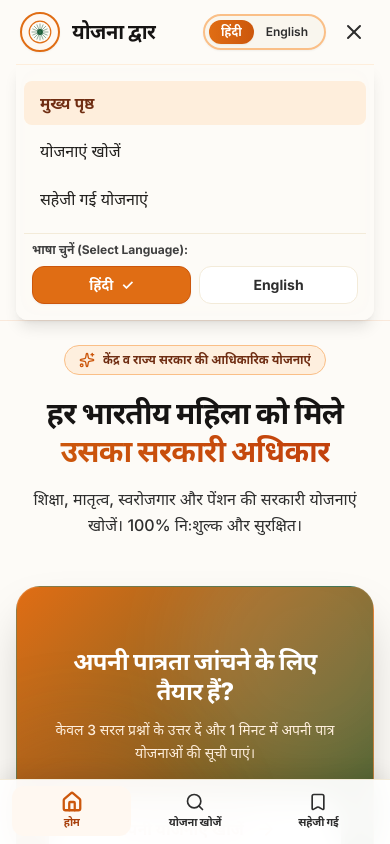
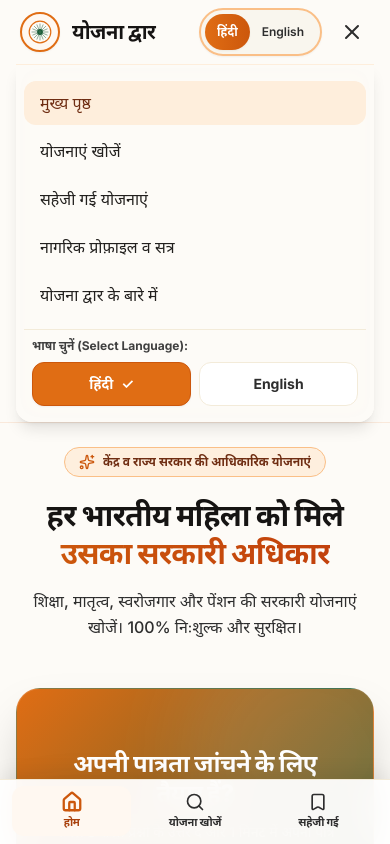
Before and after one commit to kiritka-jain/yojana-dvar, a React (Vite) app in the folder frontend/: page / in a window 390 px wide. Both pictures are taken after a click on the button "Open navigation menu". Shown: the top 844 px of the page. Built offline with nearby package versions, Linux system fonts and the light colour scheme; no server answers.

Commit message:
feat: implement Epic 6 routing, navigation and mobile responsiveness with ScrollToTop, NotFound 404 and accessible drawer

```diff
--- a/frontend/src/App.tsx
+++ b/frontend/src/App.tsx
@@ -3,6 +3,7 @@
 import { LanguageProvider } from './context/LanguageContext';
 import { AuthProvider } from './context/AuthContext';
 import { BookmarkProvider } from './context/BookmarkContext';
+import { ScrollToTop } from './components/layout/ScrollToTop';
 import { Navbar } from './components/layout/Navbar';
 import { BottomNav } from './components/layout/BottomNav';
 import { Footer } from './components/layout/Footer';
@@ -14,6 +15,7 @@
 import { Bookmarks } from './pages/Bookmarks';
 import { Profile } from './pages/Profile';
 import { About } from './pages/About';
+import { NotFound } from './pages/NotFound';
 
 export const App: React.FC = () => {
   return (
@@ -21,7 +23,8 @@
       <BookmarkProvider>
         <LanguageProvider>
           <Router>
-            <div className="flex flex-col min-h-screen bg-[#fdfbf7] text-[#1c1917] pb-20 md:pb-0">
+            <ScrollToTop />
+            <div className="flex flex-col min-h-screen bg-[#fdfbf7] text-[#1c1917] pb-24 md:pb-0">
               <Navbar />
 
               <main className="flex-1">
@@ -34,8 +37,8 @@
                   <Route path="/bookmarks" element={<Bookmarks />} />
                   <Route path="/profile" element={<Profile />} />
                   <Route path="/about" element={<About />} />
-                  {/* Fallback to Home */}
-                  <Route path="*" element={<Home />} />
+                  {/* Dedicated 404 Not Found Page */}
+                  <Route path="*" element={<NotFound />} />
                 </Routes>
               </main>
 
--- a/frontend/src/components/layout/BottomNav.tsx
+++ b/frontend/src/components/layout/BottomNav.tsx
@@ -26,7 +26,7 @@
   return (
     <nav
       aria-label={language === 'hi' ? 'मोबाइल नेविगेशन बार' : 'Mobile Bottom Navigation'}
-      className="md:hidden fixed bottom-0 left-0 right-0 z-50 bg-white/95 backdrop-blur-lg border-t border-cream-300 shadow-[0_-4px_20px_rgba(0,0,0,0.08)] pb-[max(0.5rem,env(safe-area-inset-bottom,0px))] pt-1.5 px-3"
+      className="md:hidden fixed bottom-0 left-0 right-0 z-40 bg-white/95 backdrop-blur-lg border-t border-cream-300 shadow-[0_-4px_20px_rgba(0,0,0,0.08)] pb-[max(0.5rem,env(safe-area-inset-bottom,0px))] pt-1.5 px-3"
     >
       <div className="max-w-md mx-auto grid grid-cols-3 gap-1 items-center">
         {/* Tab 1: Home / मुख्य पृष्ठ */}
--- a/frontend/src/components/layout/Footer.tsx
+++ b/frontend/src/components/layout/Footer.tsx
@@ -9,7 +9,7 @@
   return (
     <footer className="bg-[#f7f2e7] border-t border-saffron-200/60 mt-16 sm:mt-20 transition-colors">
       <div className="max-w-7xl mx-auto px-4 sm:px-6 lg:px-8 py-10 sm:py-12">
-        <div className="grid grid-cols-1 md:grid-cols-4 gap-8 pb-8 border-b border-saffron-200/60">
+        <div className="grid grid-cols-1 sm:grid-cols-2 md:grid-cols-4 gap-8 pb-8 border-b border-saffron-200/60">
 
           {/* Col 1 & 2: Brand Info & Advisory */}
           <div className="md:col-span-2 space-y-4">
--- a/frontend/src/components/layout/Navbar.tsx
+++ b/frontend/src/components/layout/Navbar.tsx
@@ -1,4 +1,4 @@
-import React, { useState } from 'react';
+import React, { useState, useEffect } from 'react';
 import { Link, useLocation } from 'react-router-dom';
 import { useLanguage } from '../../context/LanguageContext';
 import { useAuth } from '../../context/AuthContext';
@@ -10,7 +10,8 @@
   Menu,
   X,
   User,
-  LogOut
+  LogOut,
+  Info
 } from 'lucide-react';
 
 export const Navbar: React.FC = () => {
@@ -21,6 +22,22 @@
   const [mobileMenuOpen, setMobileMenuOpen] = useState(false);
 
   const isActive = (path: string) => location.pathname === path;
+
+  // Close mobile drawer on Escape key press
+  useEffect(() => {
+    const handleKeyDown = (e: KeyboardEvent) => {
+      if (e.key === 'Escape' && mobileMenuOpen) {
+        setMobileMenuOpen(false);
+      }
+    };
+    window.addEventListener('keydown', handleKeyDown);
+    return () => window.removeEventListener('keydown', handleKeyDown);
+  }, [mobileMenuOpen]);
+
+  // Close mobile drawer on route change
+  useEffect(() => {
+    setMobileMenuOpen(false);
+  }, [location.pathname]);
 
   return (
     <header className="sticky top-0 z-50 glass-nav transition-all duration-200">
@@ -46,7 +63,7 @@
           </Link>
 
           {/* Desktop Navigation Links */}
-          <nav className="hidden md:flex items-center gap-1 lg:gap-2">
+          <nav aria-label="Main Navigation" className="hidden md:flex items-center gap-1 lg:gap-2">
             <Link
               to="/"
               className={`px-3.5 py-2 rounded-xl text-sm font-medium transition-colors ${
@@ -81,12 +98,24 @@
               <div className="relative flex items-center">
                 <Bookmark className="w-4 h-4 text-saffron-600" />
                 {bookmarkCount > 0 && (
-                  <span className="absolute -top-2 -right-2.5 min-w-[15px] h-3.5 px-1 rounded-full bg-saffron-600 text-white text-[9px] font-black flex items-center justify-center">
+                  <span className="absolute -top-2 -right-2.5 min-w-[15px] h-3.5 px-1 rounded-full bg-saffron-600 text-white text-[9px] font-black flex items-center justify-center shadow-xs">
                     {bookmarkCount > 9 ? '9+' : bookmarkCount}
                   </span>
                 )}
               </div>
               <span>{t('navBookmarks')}</span>
+            </Link>
+
+            <Link
+              to="/about"
+              className={`px-3.5 py-2 rounded-xl text-sm font-medium transition-colors flex items-center gap-1.5 ${
+                isActive('/about')
+                  ? 'bg-saffron-100 text-saffron-800 font-bold'
+                  : 'text-charcoal-700 hover:text-saffron-700 hover:bg-cream-100'
+              }`}
+            >
+              <Info className="w-4 h-4 text-saffron-600" />
+              <span>{t('footerAbout')}</span>
             </Link>
           </nav>
 
@@ -106,7 +135,7 @@
                 onClick={() => setLanguage('hi')}
                 aria-pressed={language === 'hi'}
                 aria-label="हिंदी भाषा चुनें (Hindi)"
-                className={`px-3 py-1 sm:py-1.5 rounded-full text-xs font-bold transition-all duration-200 ${
+                className={`min-h-[36px] px-3 py-1 sm:py-1.5 rounded-full text-xs font-bold transition-all duration-200 flex items-center justify-center ${
                   language === 'hi'
                     ? 'bg-gradient-to-r from-saffron-500 to-saffron-600 text-white shadow-sm font-black scale-100'
                     : 'text-charcoal-700 hover:text-charcoal-900 hover:bg-cream-100/80 font-semibold'
@@ -119,7 +148,7 @@
                 onClick={() => setLanguage('en')}
                 aria-pressed={language === 'en'}
                 aria-label="Select English language"
-                className={`px-3 py-1 sm:py-1.5 rounded-full text-xs font-bold transition-all duration-200 ${
+                className={`min-h-[36px] px-3 py-1 sm:py-1.5 rounded-full text-xs font-bold transition-all duration-200 flex items-center justify-center ${
                   language === 'en'
                     ? 'bg-gradient-to-r from-saffron-500 to-saffron-600 text-white shadow-sm font-black scale-100'
                     : 'text-charcoal-700 hover:text-charcoal-900 hover:bg-cream-100/80 font-semibold'
@@ -157,8 +186,10 @@
             {/* Mobile Hamburger Button */}
             <button
               onClick={() => setMobileMenuOpen(!mobileMenuOpen)}
-              className="md:hidden p-2 rounded-lg text-charcoal-700 hover:bg-cream-200"
-              aria-label="Open navigation menu"
+              className="md:hidden min-h-[44px] min-w-[44px] p-2 rounded-xl text-charcoal-700 hover:bg-cream-200 flex items-center justify-center transition-colors"
+              aria-label={mobileMenuOpen ? 'Close navigation menu' : 'Open navigation menu'}
+              aria-expanded={mobileMenuOpen}
+              aria-controls="mobile-navigation-drawer"
             >
               {mobileMenuOpen ? <X className="w-6 h-6" /> : <Menu className="w-6 h-6" />}
             </button>
@@ -167,13 +198,18 @@
 
         {/* Mobile Navigation Drawer */}
         {mobileMenuOpen && (
-          <div className="md:hidden border-t border-saffron-100 py-4 px-2 space-y-3 animate-fadeIn bg-cream-100/95 backdrop-blur-md rounded-b-xl shadow-lg">
+          <div
+            id="mobile-navigation-drawer"
+            role="dialog"
+            aria-label="Mobile Navigation Menu"
+            className="md:hidden border-t border-saffron-100 py-4 px-2 space-y-3 animate-fadeIn bg-cream-100/95 backdrop-blur-md rounded-b-2xl shadow-lg"
+          >
             <div className="space-y-1">
               <Link
                 to="/"
                 onClick={() => setMobileMenuOpen(false)}
-                className={`block px-4 py-2.5 rounded-lg text-base font-medium ${
-                  isActive('/') ? 'bg-saffron-100 text-saffron-900 font-semibold' : 'text-charcoal-800'
+                className={`block px-4 py-2.5 rounded-xl text-base font-medium transition-colors ${
+                  isActive('/') ? 'bg-saffron-100 text-saffron-900 font-bold' : 'text-charcoal-800 hover:bg-cream-200'
                 }`}
               >
                 {t('navHome')}
@@ -182,8 +218,10 @@
               <Link
                 to="/find"
                 onClick={() => setMobileMenuOpen(false)}
-                className={`block px-4 py-2.5 rounded-lg text-base font-medium ${
-                  isActive('/find') || isActive('/wizard') || isActive('/results') || location.pathname.startsWith('/schemes/') ? 'bg-saffron-100 text-saffron-900 font-semibold' : 'text-charcoal-800'
+                className={`block px-4 py-2.5 rounded-xl text-base font-medium transition-colors ${
+                  isActive('/find') || isActive('/wizard') || isActive('/results') || location.pathname.startsWith('/schemes/')
+                    ? 'bg-saffron-100 text-saffron-900 font-bold'
+                    : 'text-charcoal-800 hover:bg-cream-200'
                 }`}
               >
                 {t('navFindSchemes')}
@@ -192,16 +230,36 @@
               <Link
                 to="/bookmarks"
                 onClick={() => setMobileMenuOpen(false)}
-                className={`flex items-center justify-between px-4 py-2.5 rounded-lg text-base font-medium ${
-                  isActive('/bookmarks') ? 'bg-saffron-100 text-saffron-900 font-semibold' : 'text-charcoal-800'
+                className={`flex items-center justify-between px-4 py-2.5 rounded-xl text-base font-medium transition-colors ${
+                  isActive('/bookmarks') ? 'bg-saffron-100 text-saffron-900 font-bold' : 'text-charcoal-800 hover:bg-cream-200'
                 }`}
               >
                 <span>{t('navBookmarks')}</span>
                 {bookmarkCount > 0 && (
-                  <span className="px-2 py-0.5 rounded-full bg-saffron-600 text-white text-xs font-black">
+                  <span className="px-2.5 py-0.5 rounded-full bg-saffron-600 text-white text-xs font-black shadow-xs">
                     {bookmarkCount}
                   </span>
                 )}
+              </Link>
+
+              <Link
+                to="/profile"
+                onClick={() => setMobileMenuOpen(false)}
+                className={`block px-4 py-2.5 rounded-xl text-base font-medium transition-colors ${
+                  isActive('/profile') ? 'bg-saffron-100 text-saffron-900 font-bold' : 'text-charcoal-800 hover:bg-cream-200'
+                }`}
+              >
+                {language === 'hi' ? 'नागरिक प्रोफ़ाइल व सत्र' : 'Citizen Profile & Session'}
+              </Link>
+
+              <Link
+                to="/about"
+                onClick={() => setMobileMenuOpen(false)}
+                className={`block px-4 py-2.5 rounded-xl text-base font-medium transition-colors ${
+                  isActive('/about') ? 'bg-saffron-100 text-saffron-900 font-bold' : 'text-charcoal-800 hover:bg-cream-200'
+                }`}
+              >
+                {t('footerAbout')}
               </Link>
             </div>
 
@@ -217,7 +275,7 @@
                     setLanguage('hi');
                     setMobileMenuOpen(false);
                   }}
-                  className={`py-2 px-3 rounded-xl text-sm font-bold flex items-center justify-center gap-2 border transition-all ${
+                  className={`min-h-[44px] py-2.5 px-3 rounded-xl text-sm font-bold flex items-center justify-center gap-2 border transition-all ${
                     language === 'hi'
                       ? 'bg-saffron-500 text-white border-saffron-600 shadow-sm font-black'
                       : 'bg-white text-charcoal-700 border-cream-300 hover:bg-cream-50'
@@ -232,7 +290,7 @@
                     setLanguage('en');
                     setMobileMenuOpen(false);
                   }}
-                  className={`py-2 px-3 rounded-xl text-sm font-bold flex items-center justify-center gap-2 border transition-all ${
+                  className={`min-h-[44px] py-2.5 px-3 rounded-xl text-sm font-bold flex items-center justify-center gap-2 border transition-all ${
                     language === 'en'
                       ? 'bg-saffron-500 text-white border-saffron-600 shadow-sm font-black'
                       : 'bg-white text-charcoal-700 border-cream-300 hover:bg-cream-50'
--- /dev/null
+++ b/frontend/src/components/layout/ScrollToTop.tsx
@@ -0,0 +1,23 @@
+import { useEffect } from 'react';
+import { useLocation } from 'react-router-dom';
+
+/**
+ * ScrollToTop Component
+ * Ensures that whenever route navigation occurs in the SPA,
+ * the window scroll position resets smoothly to the top of the viewport.
+ */
+export const ScrollToTop: React.FC = () => {
+  const { pathname } = useLocation();
+
+  useEffect(() => {
+    window.scrollTo({
+      top: 0,
+      left: 0,
+      behavior: 'instant'
+    });
+  }, [pathname]);
+
+  return null;
+};
+
+export default ScrollToTop;
--- /dev/null
+++ b/frontend/src/pages/NotFound.tsx
@@ -0,0 +1,76 @@
+import React from 'react';
+import { Link } from 'react-router-dom';
+import { useLanguage } from '../context/LanguageContext';
+import { Home, Sparkles, HelpCircle } from 'lucide-react';
+
+export const NotFound: React.FC = () => {
+  const { language } = useLanguage();
+
+  return (
+    <div className="max-w-3xl mx-auto px-4 sm:px-6 lg:px-8 py-16 sm:py-24 text-center space-y-8 animate-fadeIn">
+      {/* 404 Visual Icon Box */}
+      <div className="relative inline-flex items-center justify-center">
+        <div className="w-24 h-24 sm:w-28 sm:h-28 rounded-3xl bg-gradient-to-br from-saffron-100 to-amber-100 border-2 border-saffron-300 text-saffron-700 flex items-center justify-center shadow-lg">
+          <HelpCircle className="w-12 h-12 sm:w-14 sm:h-14 stroke-[2.2]" />
+        </div>
+        <span className="absolute -top-2 -right-2 px-3 py-1 rounded-full bg-saffron-600 text-white font-black text-xs sm:text-sm shadow-md">
+          404
+        </span>
+      </div>
+
+      {/* Message */}
+      <div className="space-y-3 max-w-lg mx-auto">
+        <h1 className="text-3xl sm:text-4xl font-extrabold text-charcoal-900 tracking-tight">
+          {language === 'hi' ? 'यह पृष्ठ उपलब्ध नहीं है' : 'Page Not Found'}
+        </h1>
+        <p className="text-sm sm:text-base text-charcoal-600 leading-relaxed font-medium">
+          {language === 'hi'
+            ? 'क्षमा करें, आपके द्वारा खोजा गया वेब पृष्ठ स्थानांतरित या हटा दिया गया है। आप नीचे दिए गए बटनों द्वारा मुख्य पृष्ठ पर लौट सकते हैं।'
+            : 'Sorry, the page you are looking for does not exist or has been moved. You can navigate back to discover government schemes below.'}
+        </p>
+      </div>
+
+      {/* Action Buttons */}
+      <div className="flex flex-col sm:flex-row items-center justify-center gap-3.5 pt-2">
+        <Link
+          to="/"
+          className="w-full sm:w-auto min-h-[48px] px-6 py-3 rounded-2xl bg-saffron-500 hover:bg-saffron-600 active:scale-98 text-white font-bold text-xs sm:text-sm shadow-md transition-all flex items-center justify-center gap-2"
+        >
+          <Home className="w-4 h-4" />
+          <span>{language === 'hi' ? 'मुख्य पृष्ठ पर जाएं' : 'Back to Home'}</span>
+        </Link>
+
+        <Link
+          to="/find"
+          className="w-full sm:w-auto min-h-[48px] px-6 py-3 rounded-2xl border-2 border-cream-300 bg-white hover:bg-cream-50 hover:border-saffron-400 active:scale-98 text-charcoal-800 font-bold text-xs sm:text-sm shadow-xs transition-all flex items-center justify-center gap-2"
+        >
+          <Sparkles className="w-4 h-4 text-saffron-600" />
+          <span>{language === 'hi' ? 'पात्र योजनाएं खोजें' : 'Find Eligible Schemes'}</span>
+        </Link>
+      </div>
+
+      {/* Helpful Links Grid */}
+      <div className="pt-8 border-t border-cream-300 max-w-md mx-auto">
+        <span className="text-xs font-bold text-charcoal-400 uppercase tracking-wider block mb-3">
+          {language === 'hi' ? 'त्वरित लिंक' : 'Quick Navigation'}
+        </span>
+        <div className="grid grid-cols-2 gap-2 text-xs font-semibold text-charcoal-700">
+          <Link to="/results" className="p-2.5 rounded-xl bg-cream-50 hover:bg-cream-100 hover:text-saffron-800 transition-colors">
+            📋 {language === 'hi' ? 'सभी योजनाएं' : 'All Schemes'}
+          </Link>
+          <Link to="/bookmarks" className="p-2.5 rounded-xl bg-cream-50 hover:bg-cream-100 hover:text-saffron-800 transition-colors">
+            🔖 {language === 'hi' ? 'सहेजी गई सूची' : 'Saved Bookmarks'}
+          </Link>
+          <Link to="/profile" className="p-2.5 rounded-xl bg-cream-50 hover:bg-cream-100 hover:text-saffron-800 transition-colors">
+            👤 {language === 'hi' ? 'नागरिक सत्र' : 'Citizen Profile'}
+          </Link>
+          <Link to="/about" className="p-2.5 rounded-xl bg-cream-50 hover:bg-cream-100 hover:text-saffron-800 transition-colors">
+            🏛️ {language === 'hi' ? 'हमारे बारे में' : 'About Platform'}
+          </Link>
+        </div>
+      </div>
+    </div>
+  );
+};
+
+export default NotFound;
```
